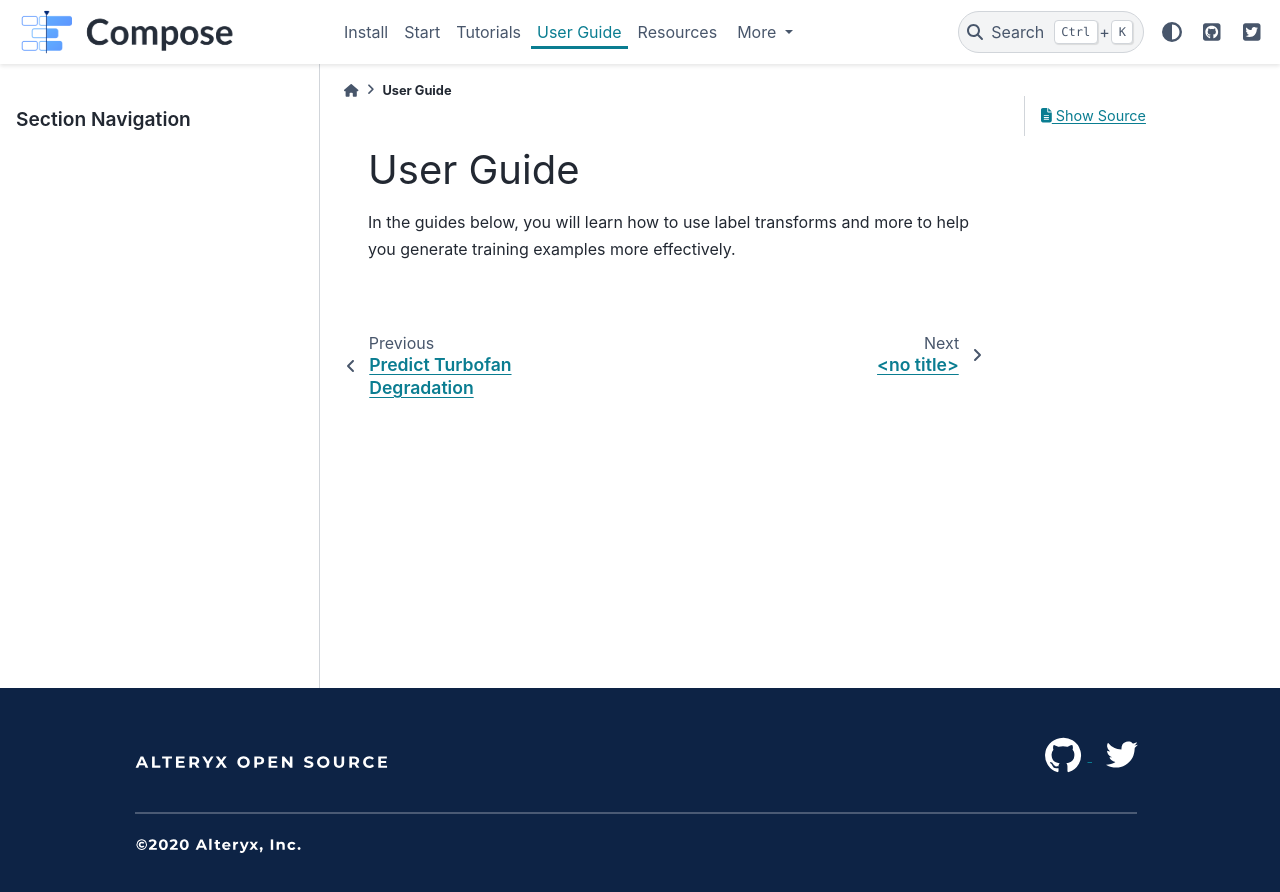
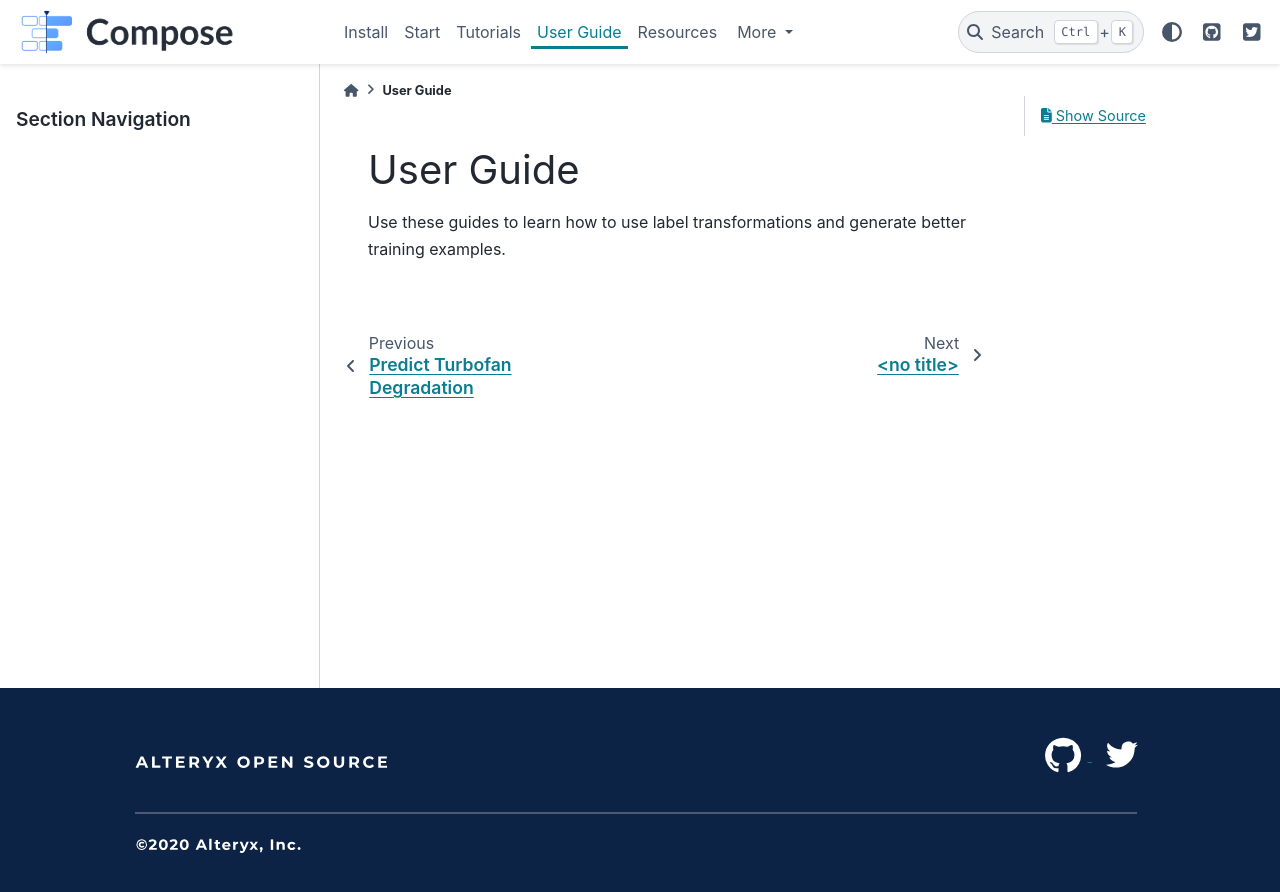
Before and after one commit to alteryx/compose, a Sphinx documentation site: the page built from docs/source/user_guide.rst, in a window 1280 px wide. Shown: the top 892 px of the page. Built offline with Sphinx 7.4.7 and the PyData theme 0.15.4, drawn with Linux system fonts in a browser that asks for light colours; comment, search, counter and statistics services are not loaded.

Commit message:
update user guide

```diff
--- a/docs/source/user_guide.rst
+++ b/docs/source/user_guide.rst
@@ -2,7 +2,7 @@
 User Guide
 ==========
 
-In the guides below, you will learn how to use label transforms and more to help you generate training examples more effectively.
+Use these guides to learn how to use label transformations and generate better training examples.
 
 .. toctree::
     :glob:
```
